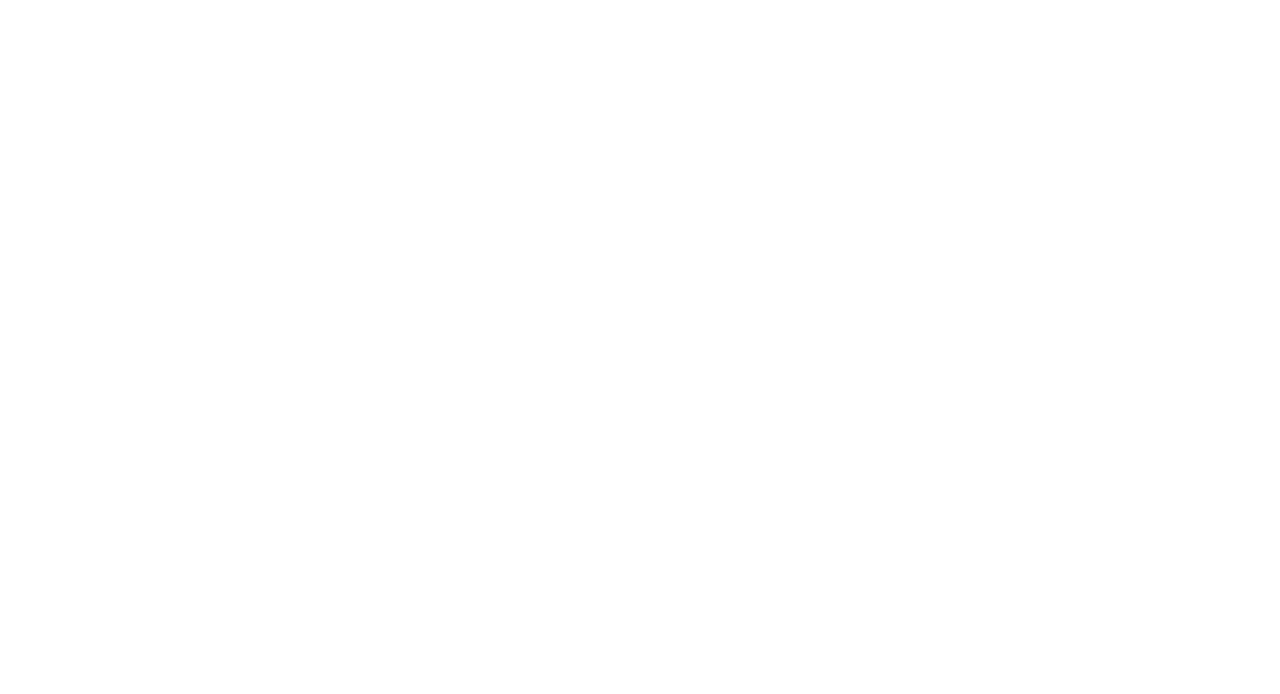
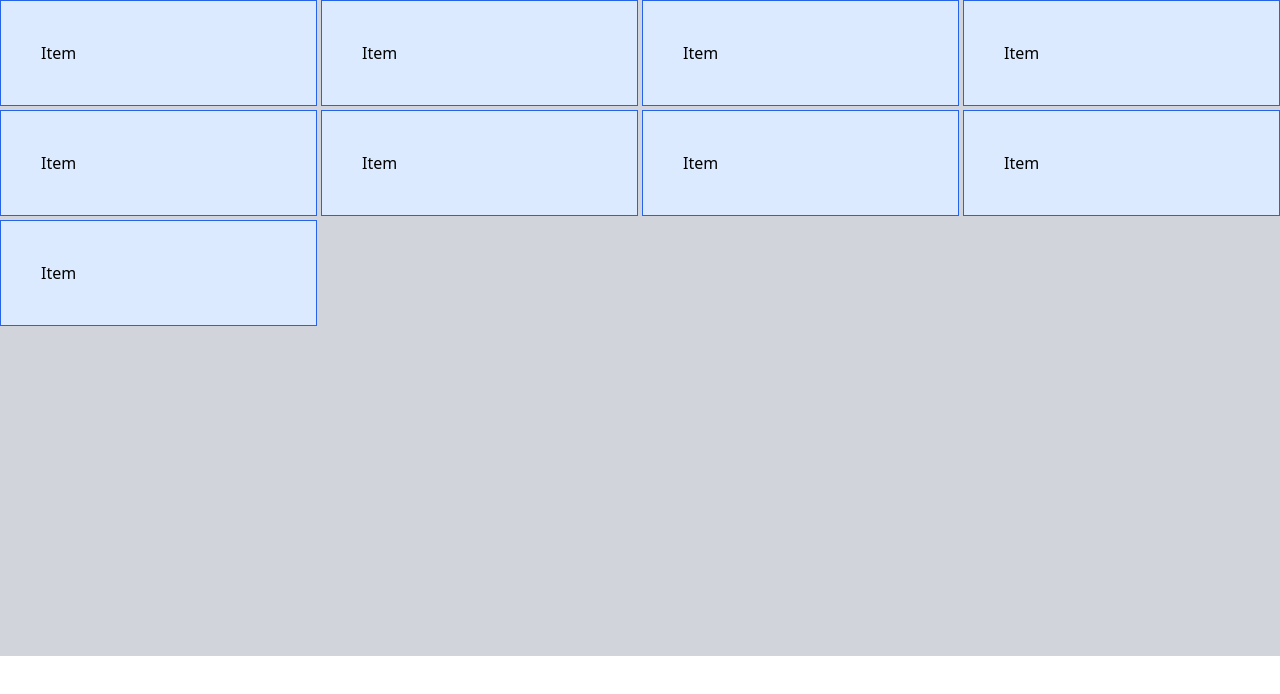
Before and after one commit to OnatArslan/tailwind-playground, a plain HTML site: page 14-grid/index.html in a window 1280 px wide. Drawn offline with nearby package versions, Linux system fonts and the light colour scheme.

Commit message:
Commit for changes

```diff
--- a/14-grid/index.html
+++ b/14-grid/index.html
@@ -9,7 +9,17 @@
   </head>
   <body>
     <!-- Grid cols and rows -->
-
+    <div class="grid grid-cols-4 gap-1 grid-rows-6 bg-gray-300">
+      <div class="p-10 border border-blue-600 bg-blue-100">Item</div>
+      <div class="p-10 border border-blue-600 bg-blue-100">Item</div>
+      <div class="p-10 border border-blue-600 bg-blue-100">Item</div>
+      <div class="p-10 border border-blue-600 bg-blue-100">Item</div>
+      <div class="p-10 border border-blue-600 bg-blue-100">Item</div>
+      <div class="p-10 border border-blue-600 bg-blue-100">Item</div>
+      <div class="p-10 border border-blue-600 bg-blue-100">Item</div>
+      <div class="p-10 border border-blue-600 bg-blue-100">Item</div>
+      <div class="p-10 border border-blue-600 bg-blue-100">Item</div>
+    </div>
     <!-- Col and row span -->
   </body>
 </html>
```
